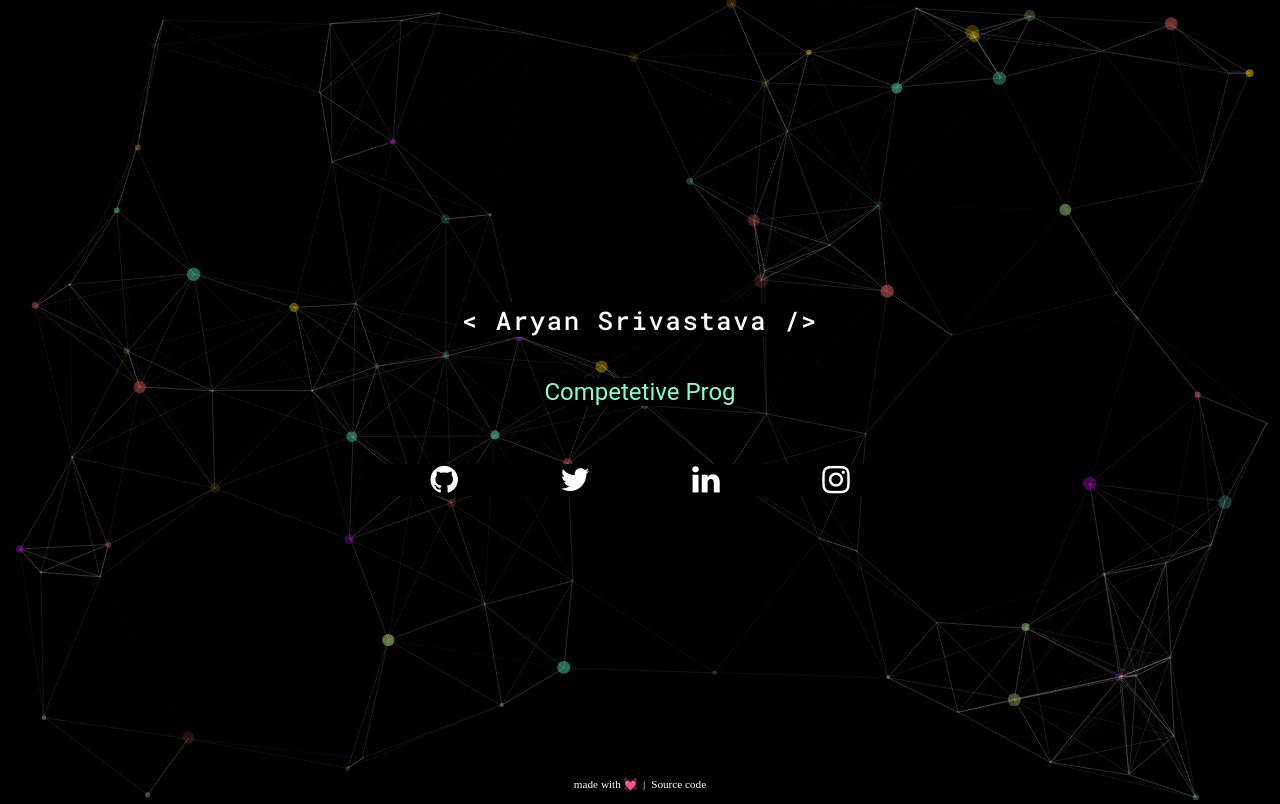
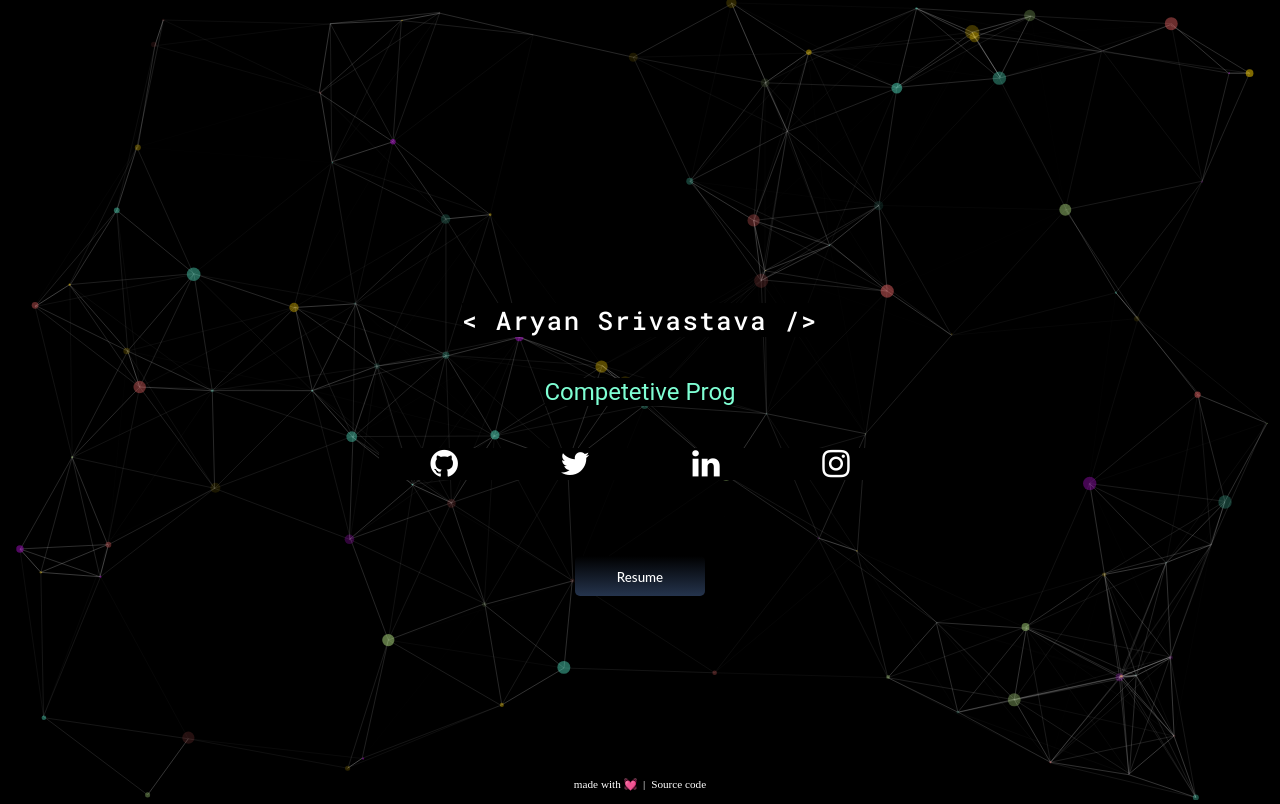
Before and after one commit to Aryan-Srivastava/AryanSrivastavaPortfolio, a website: page index.html in a window 1280 px wide. Drawn offline with nearby package versions, Linux system fonts and the light colour scheme.

Commit message:
added resume button

```diff
--- a/index.html
+++ b/index.html
@@ -53,6 +53,8 @@
 			<a href="https://www.instagram.com/interstellar._._/" target="_blank"><i class="fa fa-instagram fa-2x icon"></i></a>
 		</section>
 
+		<button class="Resume btn" type="button" onclick="location.href='https://tinyurl.com/233gaehv'"> Resume </button>
+
 		<script src="App.js"></script>
 		<!---------------------------------------------------------------->
 	</body>
--- a/style.css
+++ b/style.css
@@ -52,7 +52,7 @@
 	transform: translate(-50%, -50%);
 }
 
-@media screen and (max-width: 450px) {
+@media screen and (max-width: 500px) {
 	#typed,
 	.name {
 		font-size: 1em;
@@ -69,7 +69,7 @@
 	display: flex;
 	justify-content: center;
 	align-items: center;
-	margin-top: 10rem;
+	margin-top: 9rem;
 	position: absolute;
 	top: 40%;
 	left: 50%;
@@ -108,12 +108,72 @@
 	}
 }
 
-@media screen and (max-width: 450px) {
+@media screen and (max-width: 500px) {
 	.socials {
 		display: grid;
 		grid-template-columns: 1fr 1fr;
 		grid-gap: 1em;
 		margin-top: 10em;
+	}
+}
+
+/* Resume Button */
+
+.Resume {
+	color: #fff;
+	border-radius: 5px;
+	padding: 10px 25px;
+	font-family: "Lato", sans-serif;
+	font-weight: 500;
+	background: transparent;
+	transition: all 0.3s ease;
+	position: absolute;
+	outline: none;
+	top: 72%;
+	left: 50%;
+	margin-right: -50%;
+	transform: translate(-50%, -50%);
+}
+
+.btn {
+	width: 130px;
+	height: 40px;
+	line-height: 42px;
+	padding: 0;
+	border: none;
+	background: linear-gradient(0deg, rgb(37, 52, 77) 0%, rgb(0, 0, 0) 100%);
+}
+.btn:hover {
+	color: #7fffd4;
+	background: transparent;
+	box-shadow: none;
+}
+.btn:before,
+.btn:after {
+	content: "";
+	position: absolute;
+	top: 10px;
+	right: 0;
+	height: 2px;
+	width: 0;
+	background: #09c2f0;
+	transition: 400ms ease all;
+}
+.btn:after {
+	right: inherit;
+	top: inherit;
+	left: 0;
+	bottom: 0;
+}
+.btn:hover:before,
+.btn:hover:after {
+	width: 100%;
+	transition: 800ms ease all;
+}
+
+@media screen and (max-width: 500px) {
+	.btn {
+		margin-top: 5em;
 	}
 }
 
```
